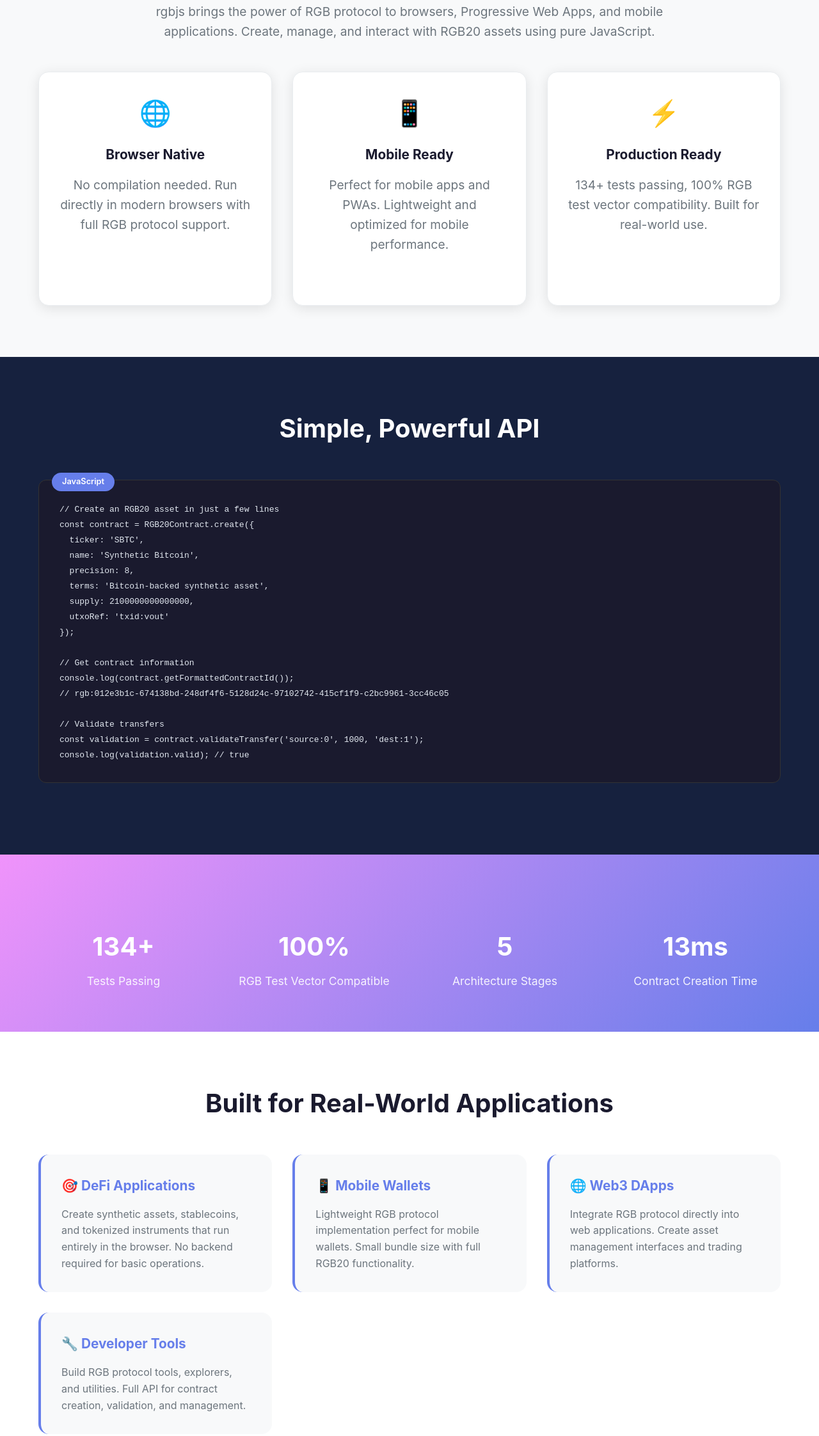
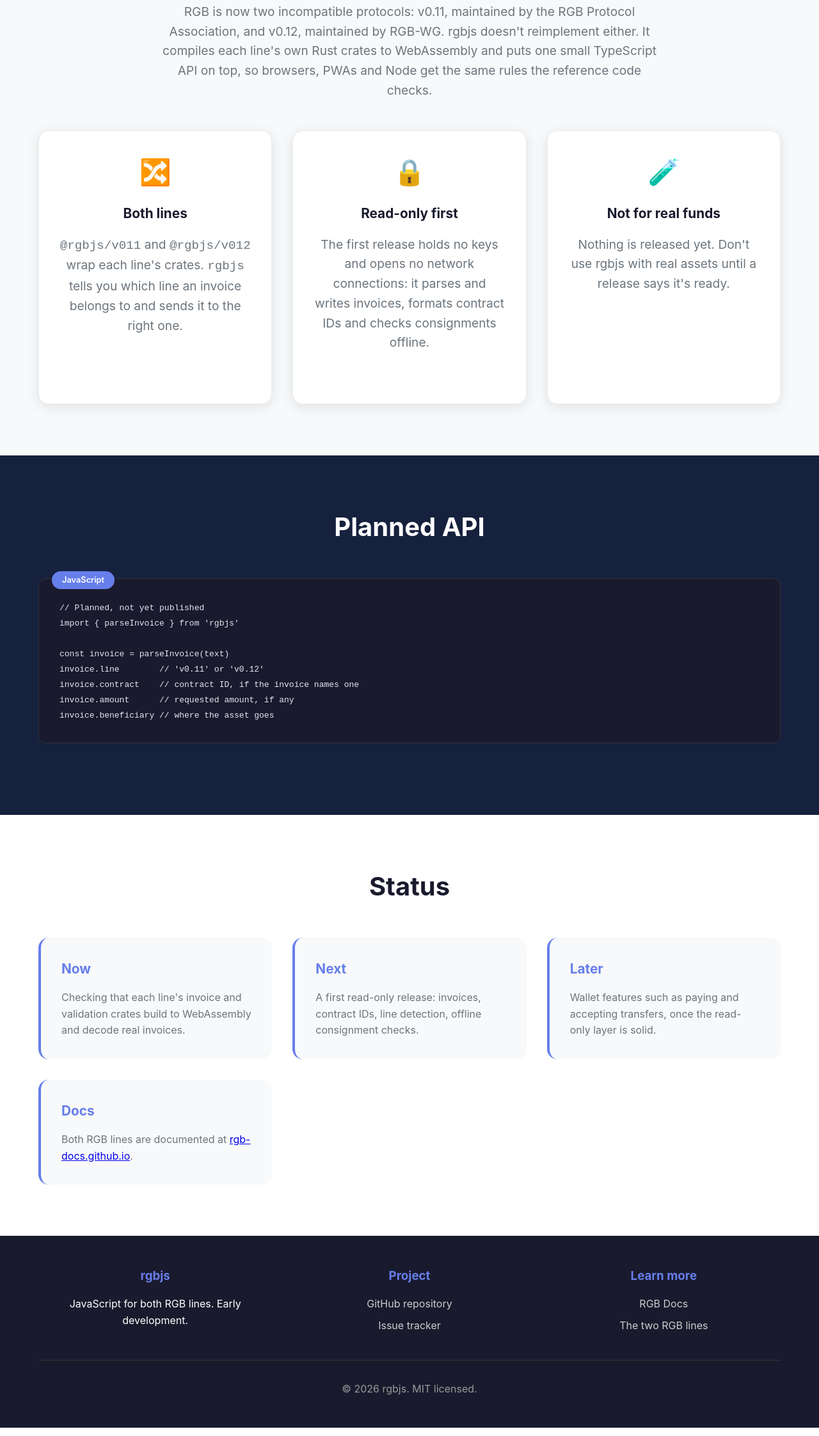
Before and after one commit to rgbjs/rgbjs, a website: page index.html in a window 1280 px wide. Shown: the part 454-2699 px from the top of the page at 64% size. Drawn offline with Linux system fonts and the light colour scheme.

Commit message:
Landing page: say early development, cover both RGB lines
Drop the production-ready, test-count and test-vector claims (no library
code exists yet), the RGB20 example API and the links to missing files.
Describe the plan: each line's Rust crates compiled to WebAssembly behind
one TypeScript API, read-only first.

```diff
--- a/index.html
+++ b/index.html
@@ -2,24 +2,22 @@
 <!DOCTYPE html>
 <html lang="en">
   <head>
-    <script type="module" src="/@vite/client"></script>
-
     <meta charset="UTF-8" />
     <meta name="viewport" content="width=device-width, initial-scale=1.0" />
-    <title>rgbjs - JavaScript RGB Protocol Library</title>
+    <title>rgbjs: JavaScript for both RGB lines</title>
     <meta
       name="description"
-      content="The first production-ready JavaScript implementation of the RGB protocol. Run RGB contracts in browsers, PWAs, and mobile apps."
+      content="JavaScript for both RGB lines (v0.11 and v0.12), built from each line's own Rust crates compiled to WebAssembly. Early development."
     />
 
     <!-- Open Graph -->
     <meta
       property="og:title"
-      content="rgbjs - JavaScript RGB Protocol Library"
+      content="rgbjs: JavaScript for both RGB lines"
     />
     <meta
       property="og:description"
-      content="Production-ready JavaScript implementation of the RGB protocol for browsers, PWAs, and mobile apps."
+      content="JavaScript for both RGB lines (v0.11 and v0.12), built from each line's own Rust crates compiled to WebAssembly. Early development."
     />
     <meta property="og:type" content="website" />
 
@@ -421,13 +419,12 @@
         <div class="header-content">
           <div class="logo fade-in">rgbjs</div>
           <p class="tagline fade-in-delay-1">
-            The first production-ready JavaScript implementation of the RGB
-            protocol
+            JavaScript for both RGB lines, v0.11 and v0.12. Early development.
           </p>
           <div class="cta-buttons fade-in-delay-2">
-            <a href="#get-started" class="btn btn-primary"> 🚀 Get Started </a>
+            <a href="#status" class="btn btn-primary"> Project status </a>
             <a href="https://github.com/rgbjs/rgbjs" class="btn btn-secondary">
-              📖 View on GitHub
+              View on GitHub
             </a>
           </div>
         </div>
@@ -437,38 +434,42 @@
     <!-- Hero Section -->
     <section class="hero">
       <div class="container">
-        <h2>Run RGB Contracts Anywhere JavaScript Runs</h2>
+        <h2>The RGB code, compiled for JavaScript</h2>
         <p>
-          rgbjs brings the power of RGB protocol to browsers, Progressive Web
-          Apps, and mobile applications. Create, manage, and interact with RGB20
-          assets using pure JavaScript.
+          RGB is now two incompatible protocols: v0.11, maintained by the RGB
+          Protocol Association, and v0.12, maintained by RGB-WG. rgbjs doesn't
+          reimplement either. It compiles each line's own Rust crates to
+          WebAssembly and puts one small TypeScript API on top, so browsers,
+          PWAs and Node get the same rules the reference code checks.
         </p>
 
         <div class="features-grid">
           <div class="feature-card fade-in">
-            <div class="feature-icon">🌐</div>
-            <h3>Browser Native</h3>
+            <div class="feature-icon">🔀</div>
+            <h3>Both lines</h3>
             <p>
-              No compilation needed. Run directly in modern browsers with full
-              RGB protocol support.
+              <code>@rgbjs/v011</code> and <code>@rgbjs/v012</code> wrap each
+              line's crates. <code>rgbjs</code> tells you which line an invoice
+              belongs to and sends it to the right one.
             </p>
           </div>
 
           <div class="feature-card fade-in-delay-1">
-            <div class="feature-icon">📱</div>
-            <h3>Mobile Ready</h3>
+            <div class="feature-icon">🔒</div>
+            <h3>Read-only first</h3>
             <p>
-              Perfect for mobile apps and PWAs. Lightweight and optimized for
-              mobile performance.
+              The first release holds no keys and opens no network
+              connections: it parses and writes invoices, formats contract IDs
+              and checks consignments offline.
             </p>
           </div>
 
           <div class="feature-card fade-in-delay-2">
-            <div class="feature-icon">⚡</div>
-            <h3>Production Ready</h3>
+            <div class="feature-icon">🧪</div>
+            <h3>Not for real funds</h3>
             <p>
-              134+ tests passing, 100% RGB test vector compatibility. Built for
-              real-world use.
+              Nothing is released yet. Don't use rgbjs with real assets until a
+              release says it's ready.
             </p>
           </div>
         </div>
@@ -478,116 +479,58 @@
     <!-- Code Section -->
     <section class="code-section">
       <div class="container">
-        <h2>Simple, Powerful API</h2>
+        <h2>Planned API</h2>
 
         <div class="code-example">
-          <pre><code>// Create an RGB20 asset in just a few lines
-const contract = RGB20Contract.create({
-  ticker: 'SBTC',
-  name: 'Synthetic Bitcoin',
-  precision: 8,
-  terms: 'Bitcoin-backed synthetic asset',
-  supply: 2100000000000000,
-  utxoRef: 'txid:vout'
-});
+          <pre><code>// Planned, not yet published
+import { parseInvoice } from 'rgbjs'
 
-// Get contract information
-console.log(contract.getFormattedContractId());
-// rgb:012e3b1c-674138bd-248df4f6-5128d24c-97102742-415cf1f9-c2bc9961-3cc46c05
-
-// Validate transfers
-const validation = contract.validateTransfer('source:0', 1000, 'dest:1');
-console.log(validation.valid); // true</code></pre>
+const invoice = parseInvoice(text)
+invoice.line        // 'v0.11' or 'v0.12'
+invoice.contract    // contract ID, if the invoice names one
+invoice.amount      // requested amount, if any
+invoice.beneficiary // where the asset goes</code></pre>
         </div>
       </div>
     </section>
 
-    <!-- Stats Section -->
-    <section class="stats">
+    <!-- Status -->
+    <section class="use-cases" id="status">
       <div class="container">
-        <div class="stats-grid">
-          <div class="stat-item">
-            <h3>134+</h3>
-            <p>Tests Passing</p>
-          </div>
-          <div class="stat-item">
-            <h3>100%</h3>
-            <p>RGB Test Vector Compatible</p>
-          </div>
-          <div class="stat-item">
-            <h3>5</h3>
-            <p>Architecture Stages</p>
-          </div>
-          <div class="stat-item">
-            <h3>13ms</h3>
-            <p>Contract Creation Time</p>
-          </div>
-        </div>
-      </div>
-    </section>
-
-    <!-- Use Cases -->
-    <section class="use-cases">
-      <div class="container">
-        <h2>Built for Real-World Applications</h2>
+        <h2>Status</h2>
 
         <div class="use-cases-grid">
           <div class="use-case">
-            <h3>🎯 DeFi Applications</h3>
+            <h3>Now</h3>
             <p>
-              Create synthetic assets, stablecoins, and tokenized instruments
-              that run entirely in the browser. No backend required for basic
-              operations.
+              Checking that each line's invoice and validation crates build to
+              WebAssembly and decode real invoices.
             </p>
           </div>
 
           <div class="use-case">
-            <h3>📱 Mobile Wallets</h3>
+            <h3>Next</h3>
             <p>
-              Lightweight RGB protocol implementation perfect for mobile
-              wallets. Small bundle size with full RGB20 functionality.
+              A first read-only release: invoices, contract IDs, line
+              detection, offline consignment checks.
             </p>
           </div>
 
           <div class="use-case">
-            <h3>🌐 Web3 DApps</h3>
+            <h3>Later</h3>
             <p>
-              Integrate RGB protocol directly into web applications. Create
-              asset management interfaces and trading platforms.
+              Wallet features such as paying and accepting transfers, once the
+              read-only layer is solid.
             </p>
           </div>
 
           <div class="use-case">
-            <h3>🔧 Developer Tools</h3>
+            <h3>Docs</h3>
             <p>
-              Build RGB protocol tools, explorers, and utilities. Full API for
-              contract creation, validation, and management.
+              Both RGB lines are documented at
+              <a href="https://rgb-docs.github.io">rgb-docs.github.io</a>.
             </p>
           </div>
-        </div>
-      </div>
-    </section>
-
-    <!-- Get Started Section -->
-    <section
-      id="get-started"
-      class="hero"
-      style="background: var(--darker); color: white"
-    >
-      <div class="container">
-        <h2>Ready to Get Started?</h2>
-        <p>
-          Join the future of RGB protocol development with the most accessible
-          implementation available.
-        </p>
-
-        <div class="cta-buttons">
-          <a href="https://github.com/rgbjs/rgbjs" class="btn btn-primary">
-            📚 View Documentation
-          </a>
-          <a href="https://github.com/rgbjs/rgbjs" class="btn btn-secondary">
-            ⭐ Star on GitHub
-          </a>
         </div>
       </div>
     </section>
@@ -598,47 +541,26 @@ console.log(validation.valid); // true</code></pre>
         <div class="footer-content">
           <div class="footer-section">
             <h3>rgbjs</h3>
-            <p>
-              The first production-ready JavaScript implementation of the RGB
-              protocol.
-            </p>
+            <p>JavaScript for both RGB lines. Early development.</p>
           </div>
 
           <div class="footer-section">
-            <h3>Resources</h3>
-            <a href="https://github.com/rgbjs/rgbjs">GitHub Repository</a>
-            <a href="https://github.com/rgbjs/rgbjs/blob/main/README.md"
-              >Documentation</a
-            >
-            <a href="https://github.com/rgbjs/rgbjs/issues">Issue Tracker</a>
+            <h3>Project</h3>
+            <a href="https://github.com/rgbjs/rgbjs">GitHub repository</a>
+            <a href="https://github.com/rgbjs/rgbjs/issues">Issue tracker</a>
           </div>
 
           <div class="footer-section">
-            <h3>Community</h3>
-            <a href="https://github.com/rgbjs/rgbjs/discussions">Discussions</a>
-            <a href="https://github.com/rgbjs/rgbjs/blob/main/CONTRIBUTING.md"
-              >Contributing</a
-            >
-            <a
-              href="https://github.com/rgbjs/rgbjs/blob/main/CODE_OF_CONDUCT.md"
-              >Code of Conduct</a
-            >
-          </div>
-
-          <div class="footer-section">
-            <h3>Learn More</h3>
-            <a href="https://rgb.org">RGB Protocol</a>
-            <a href="https://github.com/rgbjs/rgbjs/blob/main/CLAUDE.md"
-              >Implementation Details</a
-            >
-            <a href="https://github.com/rgbjs/rgbjs/blob/main/examples/"
-              >Examples</a
+            <h3>Learn more</h3>
+            <a href="https://rgb-docs.github.io">RGB Docs</a>
+            <a href="https://rgb-docs.github.io/getting-started/two-rgbs"
+              >The two RGB lines</a
             >
           </div>
         </div>
 
         <div class="footer-bottom">
-          <p>&copy; 2024 rgbjs. Open source software licensed under MIT.</p>
+          <p>&copy; 2026 rgbjs. MIT licensed.</p>
         </div>
       </div>
     </footer>
```
